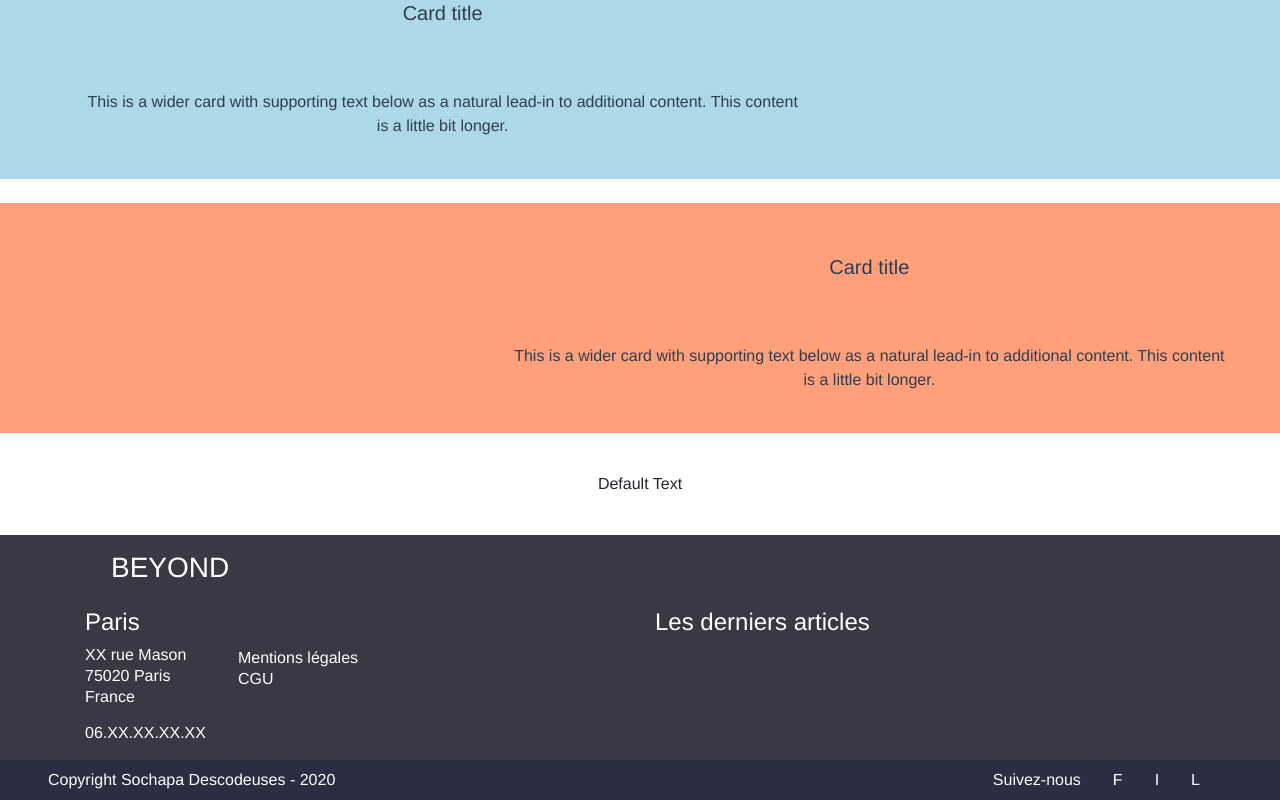
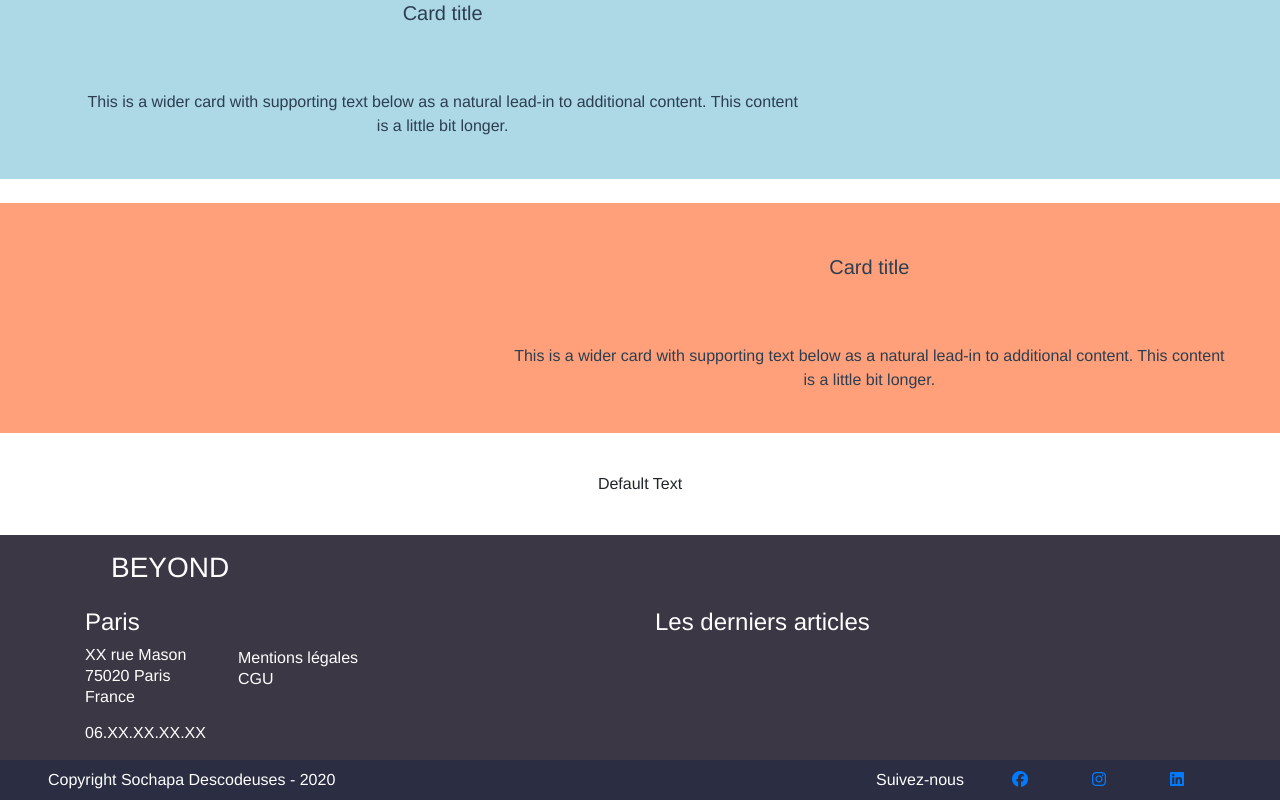
Before and after one commit to chmullerweb/beyond, a Vue app in the folder beyond_rh/: page /offre in a window 1280 px wide. Shown: the part 1241-2041 px from the top of the page. Built offline with nearby package versions, Linux system fonts and the light colour scheme.

Commit message:
pictos reseau ok

```diff
--- a/beyond_rh/src/layout/Footer.vue
+++ b/beyond_rh/src/layout/Footer.vue
@@ -29,9 +29,9 @@
           </div>
           <div class="col pictosSocial">
               <span>Suivez-nous</span>
-              <span>F</span>
-              <span>I</span>
-              <span>L</span>
+              <span><a  href="#"> <i class="fab fa-facebook fa-1x mx-3 text-primary b"></i></a></span>
+              <span><a  href="#"> <i class="fab fa-instagram fa-1x mx-3 text-primary b"></i></a></span>
+              <span><a  href="#"><i class="fab fa-linkedin fa-1x mx-3 text-primary b"></i></a></span>
           </div>
       </div>
     </div>
```
